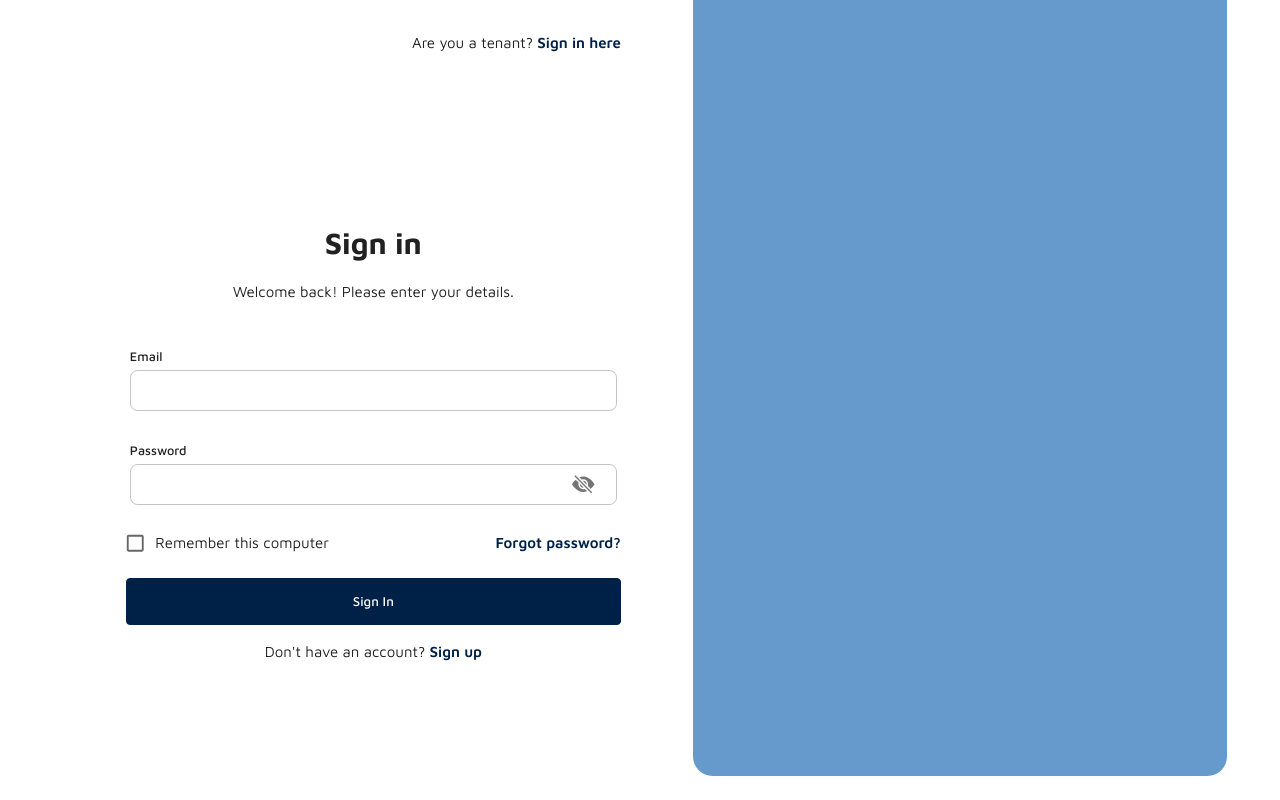
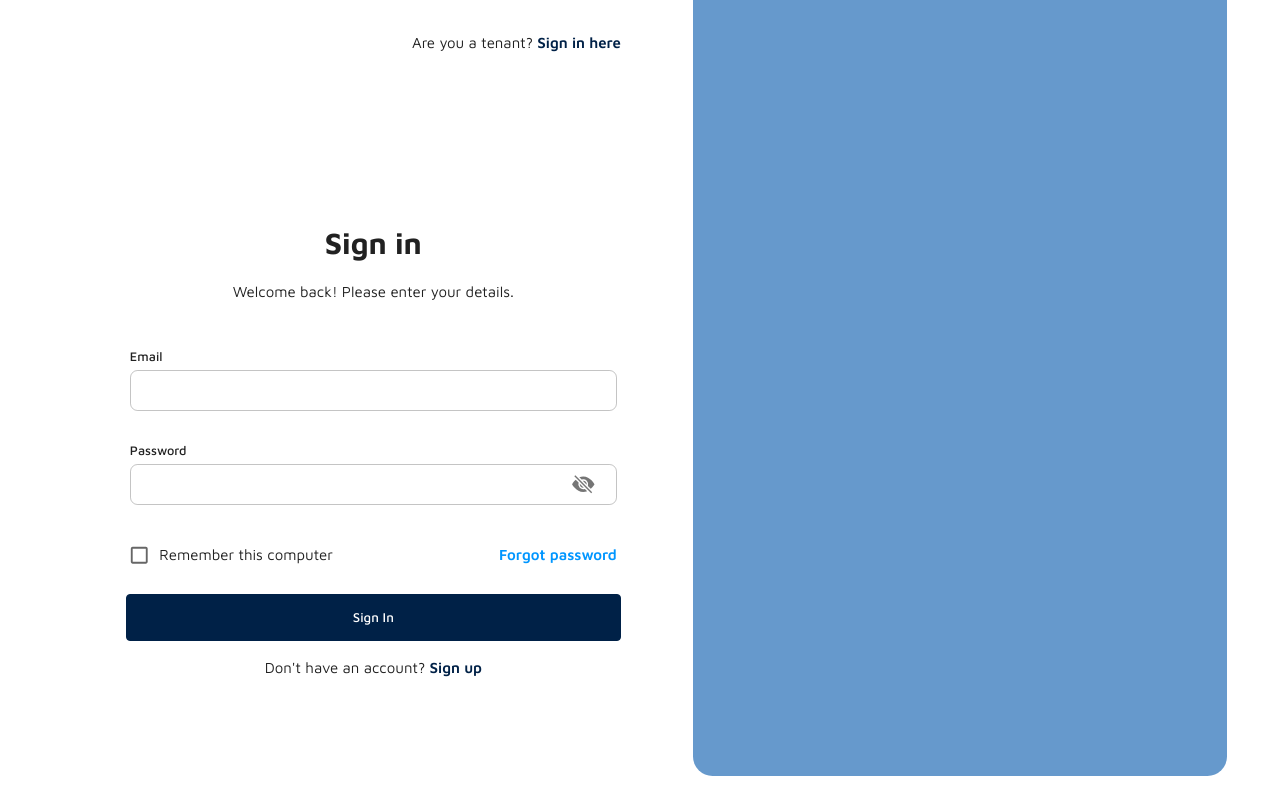
Before and after one commit to glumia-ltd/klubiq-web, a React (Vite) app in the folder apps/landlord-portal/: page /login in a window 1280 px wide. Built offline with nearby package versions, Linux system fonts and the light colour scheme.

Commit message:
edit margins

```diff
--- a/apps/landlord-portal/src/pages/Login/index.tsx
+++ b/apps/landlord-portal/src/pages/Login/index.tsx
@@ -145,6 +145,7 @@ const Login = () => {
                 xs={12}
                 lg={12}
                 mt={-1}
+                m={0.5}
                 sx={{
                   display: 'flex',
                   alignItems: 'center',
@@ -160,12 +161,12 @@ const Login = () => {
                 <Typography
                   onClick={routeToForgotPassword}
                   style={{
-                    color: '#002147',
+                    color: '#0096FF',
                     fontWeight: '600',
                     cursor: 'pointer',
                   }}
                 >
-                  Forgot password?
+                  Forgot password
                 </Typography>
               </Grid>
 
@@ -174,6 +175,7 @@ const Login = () => {
                 sm={12}
                 xs={12}
                 lg={12}
+                // m={0.5}
                 sx={{
                   alignItems: 'center',
                   textAlign: 'center',
```
